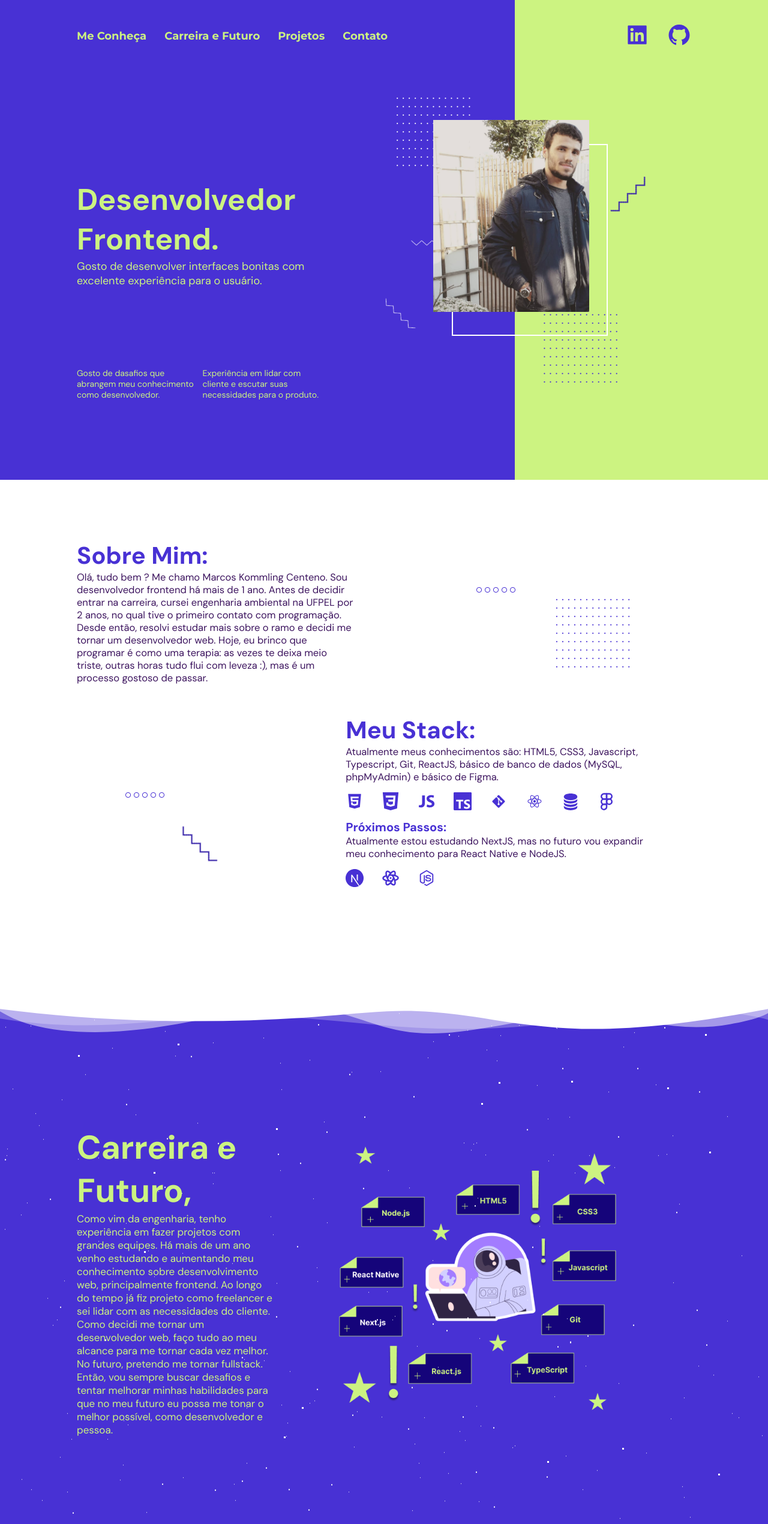
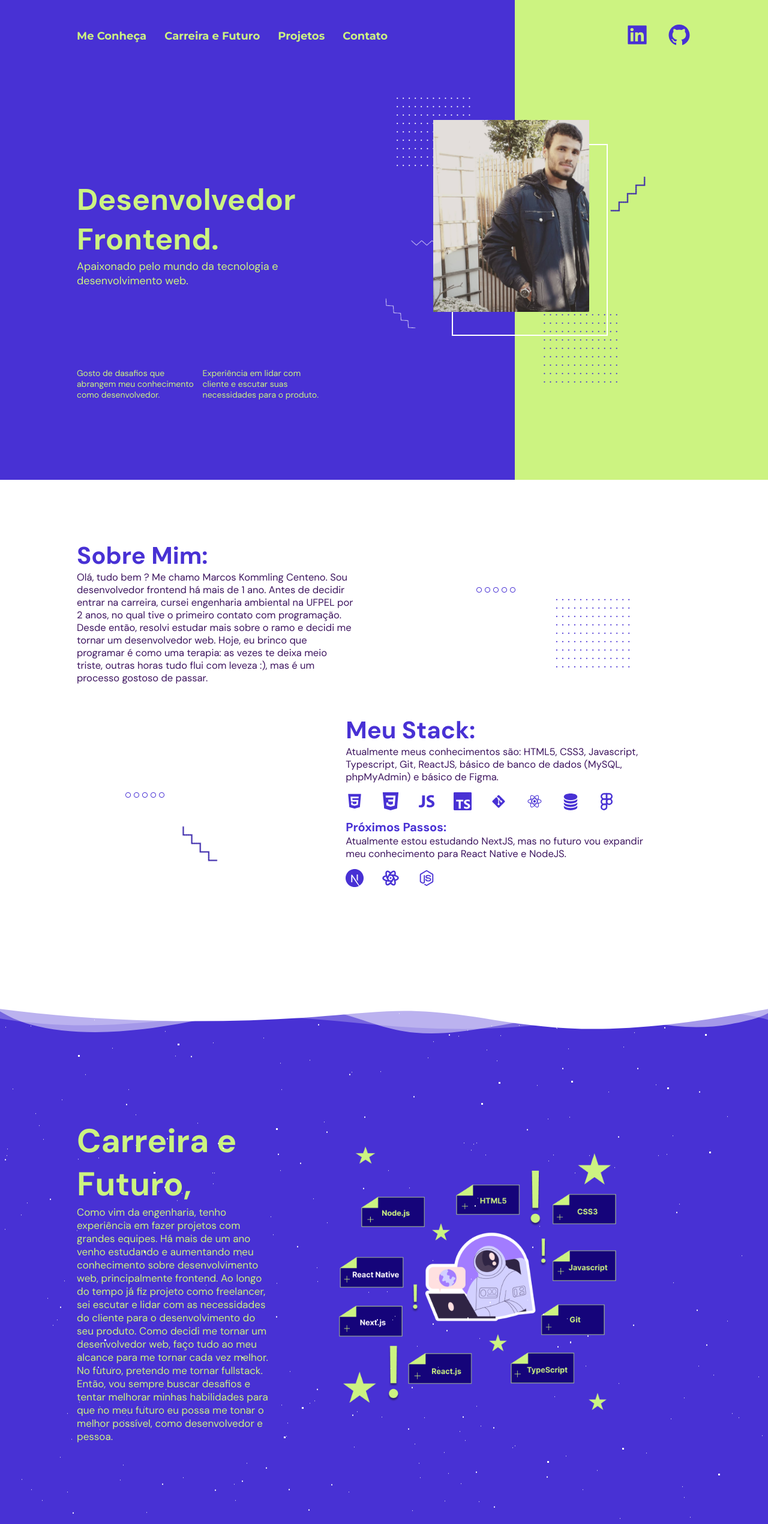
Before and after one commit to devmarcoskc/my-portfolio-React-TS, a React (Vite) app: page / in a window 1280 px wide. Shown: the top 2541 px of the page at 60% size. Built offline with nearby package versions, Linux system fonts and the light colour scheme.

Commit message:
ajustando textos

```diff
--- a/src/Pages/CarrerAndFuture/index.tsx
+++ b/src/Pages/CarrerAndFuture/index.tsx
@@ -44,8 +44,8 @@ function CarrerAndFuture({setSelectedPage}: Props) {
                 Como vim da engenharia, tenho experiência em fazer
                 projetos com grandes equipes. Há mais de um ano venho estudando
                 e aumentando meu conhecimento sobre desenvolvimento web, principalmente frontend. Ao longo do
-                tempo já fiz projeto como freelancer e sei lidar com as necessidades do
-                cliente. Como decidi me tornar um desenvolvedor web, faço tudo ao meu
+                tempo já fiz projeto como freelancer, sei escutar e lidar com as necessidades do
+                cliente para o desenvolvimento do seu produto. Como decidi me tornar um desenvolvedor web, faço tudo ao meu
                 alcance para me tornar cada vez melhor. No futuro, pretendo me tornar fullstack. Então, vou sempre buscar desafios
                 e tentar melhorar minhas habilidades para que no meu futuro eu possa me tonar o
                 melhor possível, como desenvolvedor e pessoa.
--- a/src/Pages/Home/index.tsx
+++ b/src/Pages/Home/index.tsx
@@ -25,8 +25,8 @@ const Home = ({setSelectedPage}: Props) => {
               </motion.h1>
               <h1>Frontend.</h1>
               <p>
-                Gosto de desenvolver interfaces bonitas com
-                excelente experiência para o usuário.
+                Apaixonado pelo mundo da tecnologia e desenvolvimento
+                web.
               </p>
             </C.TitleArea>
             <C.BasicDescriptionsArea>
```
